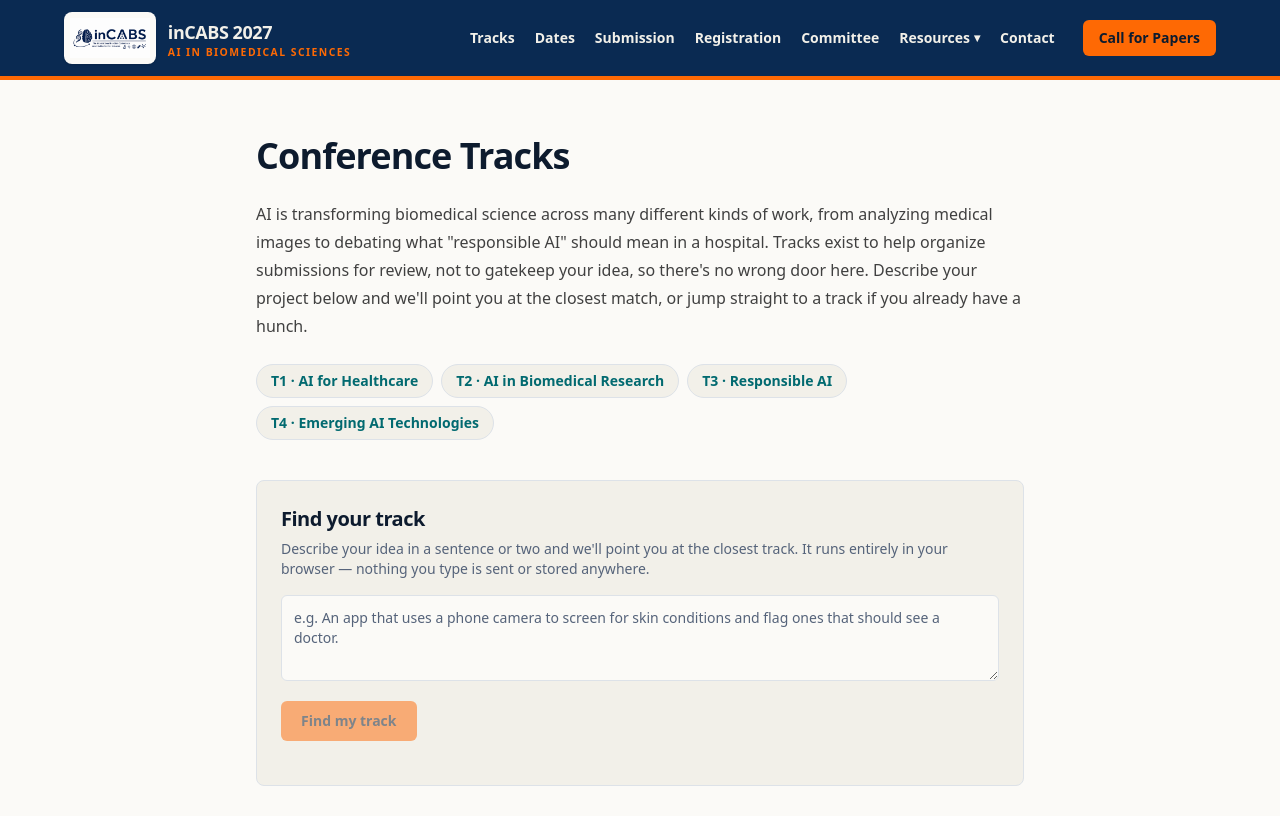
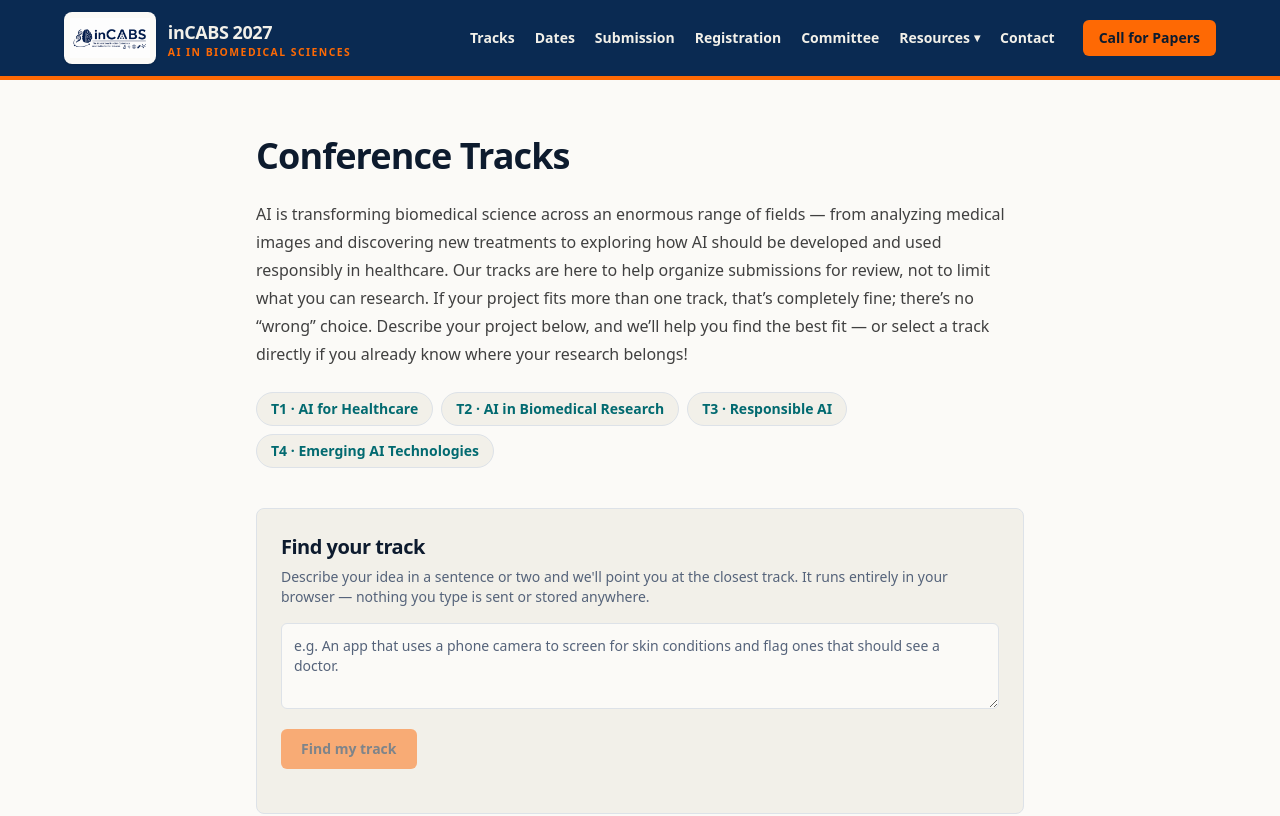
Before and after one commit to incabs-2027/incabs-2027.github.io, a Next.js app: page /tracks in a window 1280 px wide. Shown: the top 816 px of the page. Built offline with nearby package versions, Linux system fonts and the light colour scheme.

Commit message:
Update tracks.mdx

```diff
--- a/src/content/2027/tracks.mdx
+++ b/src/content/2027/tracks.mdx
@@ -1,6 +1,8 @@
-AI is transforming biomedical science across many different kinds of work,
-from analyzing medical images to debating what "responsible AI" should mean
-in a hospital. Tracks exist to help organize submissions for review, not to
-gatekeep your idea, so there's no wrong door here. Describe your project
-below and we'll point you at the closest match, or jump straight to a track
-if you already have a hunch.
+AI is transforming biomedical science across an enormous range of fields —
+from analyzing medical images and discovering new treatments to exploring
+how AI should be developed and used responsibly in healthcare. Our tracks
+are here to help organize submissions for review, not to limit what you can
+research. If your project fits more than one track, that’s completely fine;
+there’s no “wrong” choice. Describe your project below, and we’ll help you
+find the best fit — or select a track directly if you already know where your
+research belongs!
```
